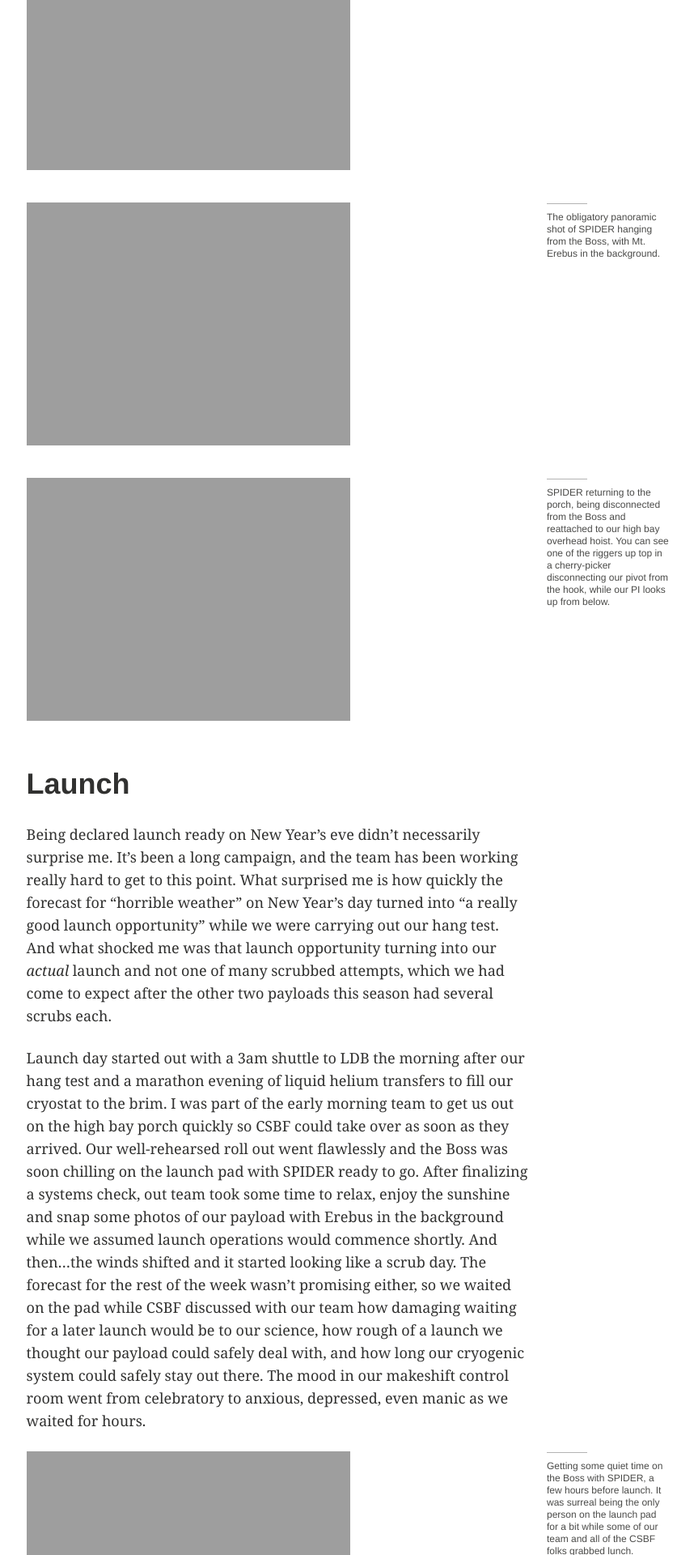
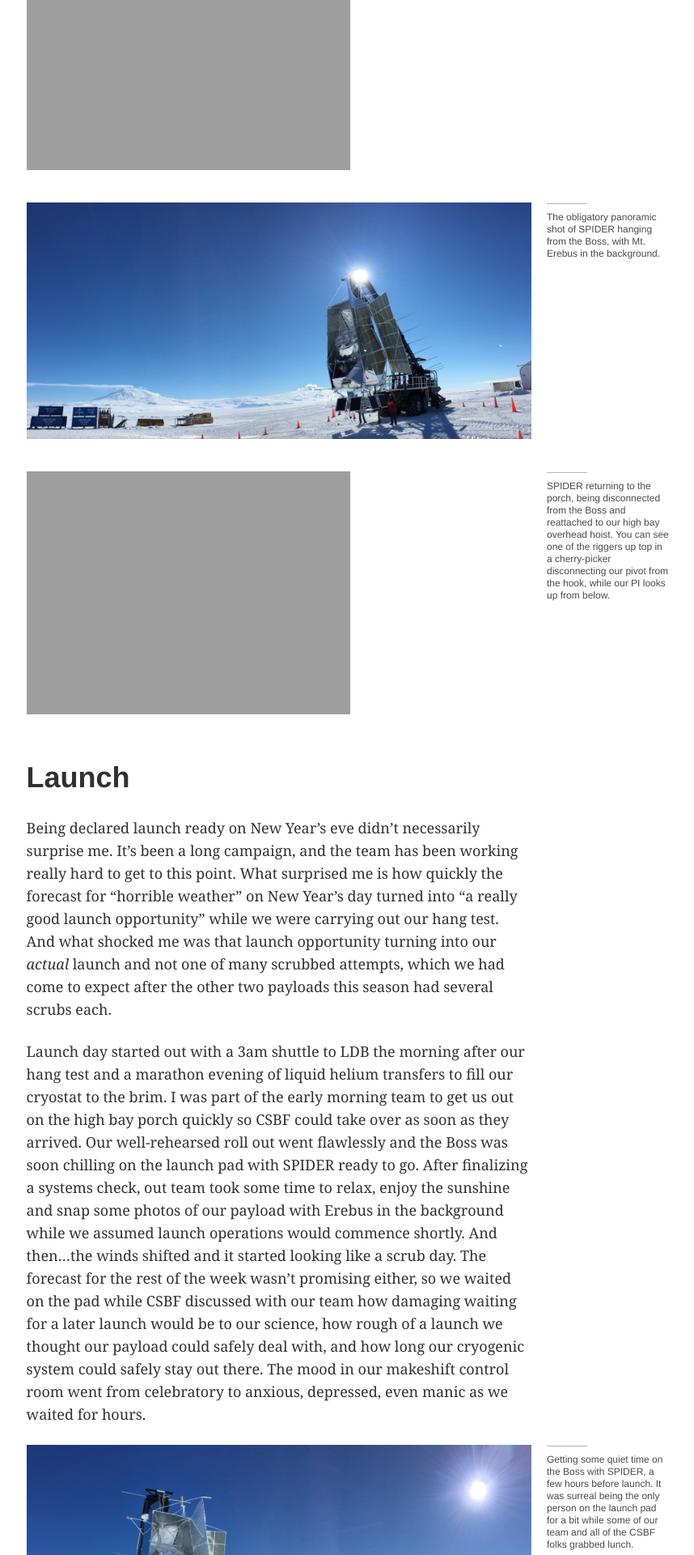
Before and after one commit to zkermish/zkermish.github.io, a Jekyll site: the page built from _posts/articles/2015-01-01-launch.md, in a window 1280 px wide. Shown: the part 2394-4314 px from the top of the page at 81% size, without its empty margins (249-1107 px from the left). Built offline with Jekyll 4.4.1, drawn with Linux system fonts in a browser that asks for light colours.

Commit message:
Fixed highres links

```diff
--- a/_posts/articles/2015-01-01-launch.md
+++ b/_posts/articles/2015-01-01-launch.md
@@ -20,17 +20,17 @@ New year's eve started out with an opportunity for our hang test. As has become
 As mentioned in an earlier post, compatibility is when we hook up to the launch vehicle and drive a bit away from the high bay building so NASA's CSBF folks can hook up all their systems and test radio communication links while our team goes through a practice launch on our end. The riggers also work out the mechanical details of attaching to our payload and weigh us in to determine the appropriate amount of ballast to fly with. It ends up being a long day, since there are many systems to check, many procedures to carefully go through, and usually, many hiccups that need to be worked through to ensure a smooth launch day. If all goes well, the payload gets deemed 'launch ready' and the science team goes back to taking care of whatever last minute changes need to happen and waiting for a launch opportunity. SPIDER's hang test day was remarkably straightforward. We worked hard in the days before to prepare everything and make sure our procedures were outlined in detail, so aside from a vacuum pump starting to freak out in the cold Antarctic weather, everything went as planned and we were launch ready at the end of the day.
 
 <figure>
-        <a href="{{ site.url }}/images/hang_test_pickup.jpg"><img src="{{ site.url }}/images/highres/hang_test_pickup.jpg"></a>
+        <a href="{{ site.url }}/images/highres/hang_test_pickup.jpg"><img src="{{ site.url }}/images/hang_test_pickup.jpg"></a>
         <figcaption>Getting picked up on the highbay porch by the Boss for our hang test. </figcaption>
 </figure>
 
 <figure>
-        <a href="{{ site.url }}/images/hang_test_pano.jpg"><img src="{{ site.url }}/images/highres/hang_test_pano.jpg"></a>
+        <a href="{{ site.url }}/images/highres/hang_test_pano.jpg"><img src="{{ site.url }}/images/hang_test_pano.jpg"></a>
         <figcaption>The obligatory panoramic shot of SPIDER hanging from the Boss, with Mt. Erebus in the background.</figcaption>
 </figure>
 
 <figure>
-        <a href="{{ site.url }}/images/hang_test_return.jpg"><img src="{{ site.url }}/images/highres/hang_test_return.jpg"></a>
+        <a href="{{ site.url }}/images/highres/hang_test_return.jpg"><img src="{{ site.url }}/images/hang_test_return.jpg"></a>
         <figcaption>SPIDER returning to the porch, being disconnected from the Boss and reattached to our high bay overhead hoist. You can see one of the riggers up top in a cherry-picker disconnecting our pivot from the hook, while our PI looks up from below. </figcaption>
 </figure>
 
@@ -41,7 +41,7 @@ Being declared launch ready on New Year's eve didn't necessarily surprise me. It
 Launch day started out with a 3am shuttle to LDB the morning after our hang test and a marathon evening of liquid helium transfers to fill our cryostat to the brim. I was part of the early morning team to get us out on the high bay porch quickly so CSBF could take over as soon as they arrived. Our well-rehearsed roll out went flawlessly and the Boss was soon chilling on the launch pad with SPIDER ready to go. After finalizing a systems check, out team took some time to relax, enjoy the sunshine and snap some photos of our payload with Erebus in the background while we assumed launch operations would commence shortly. And then...the winds shifted and it started looking like a scrub day. The forecast for the rest of the week wasn't promising either, so we waited on the pad while CSBF discussed with our team how damaging waiting for a later launch would be to our science, how rough of a launch we thought our payload could safely deal with, and how long our cryogenic system could safely stay out there. The mood in our makeshift control room went from celebratory to anxious, depressed, even manic as we waited for hours.
 
 <figure>
-        <a href="{{ site.url }}/images/zk-spider-pad-pano.jpg"><img src="{{ site.url }}/images/highres/zk-spider-pad-pano.jpg"></a>
+        <a href="{{ site.url }}/images/highres/zk-spider-pad-pano.jpg"><img src="{{ site.url }}/images/zk-spider-pad-pano.jpg"></a>
         <figcaption>Getting some quiet time on the Boss with SPIDER, a few hours before launch. It was surreal being the only person on the launch pad for a bit while some of our team and all of the CSBF folks grabbed lunch.</figcaption>
 </figure>
 
@@ -50,7 +50,7 @@ Some of the ballooning vets remained even-keeled as the day evolved, but most of
 By the time we had all come to terms with what we thought was the inevitable scrub day and slowly started preparing the highbay for the payload to return...the winds shifted again, and all of a sudden the balloon was taken out of its box and we were go for launch! Once the CSBF team started inflating the balloon, the overwhelming wave of relief, excitement, and pure adrenalin rushed over the entire team. While they can still scrub a launch at that point, once the balloon is out and inflated, there's a lot more resistance to turn back. At that point, I pulled up a folding chair from the neighboring COSI highbay and sat down with one of their team for a good view of the launch. The science teams job was done for now, and there was nothing to do but sit back, enjoy the sun and the view, and jump up and down with the unique combination of excitement about the remarkable instrument we were about to launch into the stratosphere and fear it might get destroyed at the instant of launch.
 
 <figure>
-        <a href="{{ site.url }}/images/spider_launch.jpg"><img src="{{ site.url }}/images/highres/spider_launch.jpg"></a>
+        <a href="{{ site.url }}/images/highres/spider_launch.jpg"><img src="{{ site.url }}/images/spider_launch.jpg"></a>
         <figcaption>Seconds after launch. </figcaption>
 </figure>
 
@@ -60,25 +60,25 @@ Here's a video of the launch taken by former Princeton graudate student (now Pri
 
 
 <figure>
-        <a href="{{ site.url }}/images/sasha_hug.jpg"><img src="{{ site.url }}/images/highres/sasha_hug.jpg"></a>
+        <a href="{{ site.url }}/images/highres/sasha_hug.jpg"><img src="{{ site.url }}/images/sasha_hug.jpg"></a>
         <figcaption>One of the Princeton graduate students, Sasha Rahlin, couldn't contain her excitement and ran around hugging everyone outside observing the launch.</figcaption>
 </figure>
 
 The launch seemed a bit rougher than what would be ideal, but there wasn't any visible damage to the payload as it took flight. We all ran back into the highbay to verify all systems were still functioning and that the rough launch hadn't compromised anything. One by one, subsystems were turned on, tests were performed, and applause broke out when success was declared. At times, it seemed to good too be true; none of us expected the initial systems check to be so successful and work nearly 'out of the box.'
 
 <figure>
-        <a href="{{ site.url }}/images/command.jpg"><img src="{{ site.url }}/images/highres/command.jpg"></a>
+        <a href="{{ site.url }}/images/highres/command.jpg"><img src="{{ site.url }}/images/command.jpg"></a>
         <figcaption>Our command center back inside the highbay with everyone anxiously monitoring the various subsystems (and trying with difficulty to post status updates to Facebook if their subsystem checked out or couldn't yet be tested!)</figcaption>
 </figure>
 
 <figure>
-        <a href="{{ site.url }}/images/jamil_elmove.jpg"><img src="{{ site.url }}/images/highres/jamil_elmove.jpg"></a>
+        <a href="{{ site.url }}/images/highres/jamil_elmove.jpg"><img src="{{ site.url }}/images/jamil_elmove.jpg"></a>
         <figcaption> Jamil Shariff, one of the University of Toronto graduate students, pointing out our first move in elevation after launch. This was one of the first of many moments that received a roaring round of applause from all of us in the highbay as each subsystem came online and seemed to be functioning perfectly.</figcaption>
 </figure>
 
 Of course, there's still a lot of work over the next few days for the SPIDER team to ensure a successful flight, and even more work over the next year to understand the remarkable data we hope to collect, but I have faith this team can do it. I'm incredibly proud of everything we've accomplished together, and honored to be a part the team. Right now, we're all an interesting amalgam of exhausted, thrilled, and wired by caffeine, as we watch the balloon disappear from view. I can't think of a better way to ring in the New Year. Happy New Year!
 
 <figure>
-        <a href="{{ site.url }}/images/at_float.jpg"><img src="{{ site.url }}/images/highres/at_float.jpg"></a>
+        <a href="{{ site.url }}/images/highres/at_float.jpg"><img src="{{ site.url }}/images/at_float.jpg"></a>
         <figcaption>The balloon carrying SPIDER, now a barely visible white teardrop right-of-center in this photo, high above the clouds at 36 km altitude.</figcaption>
 </figure>
```
